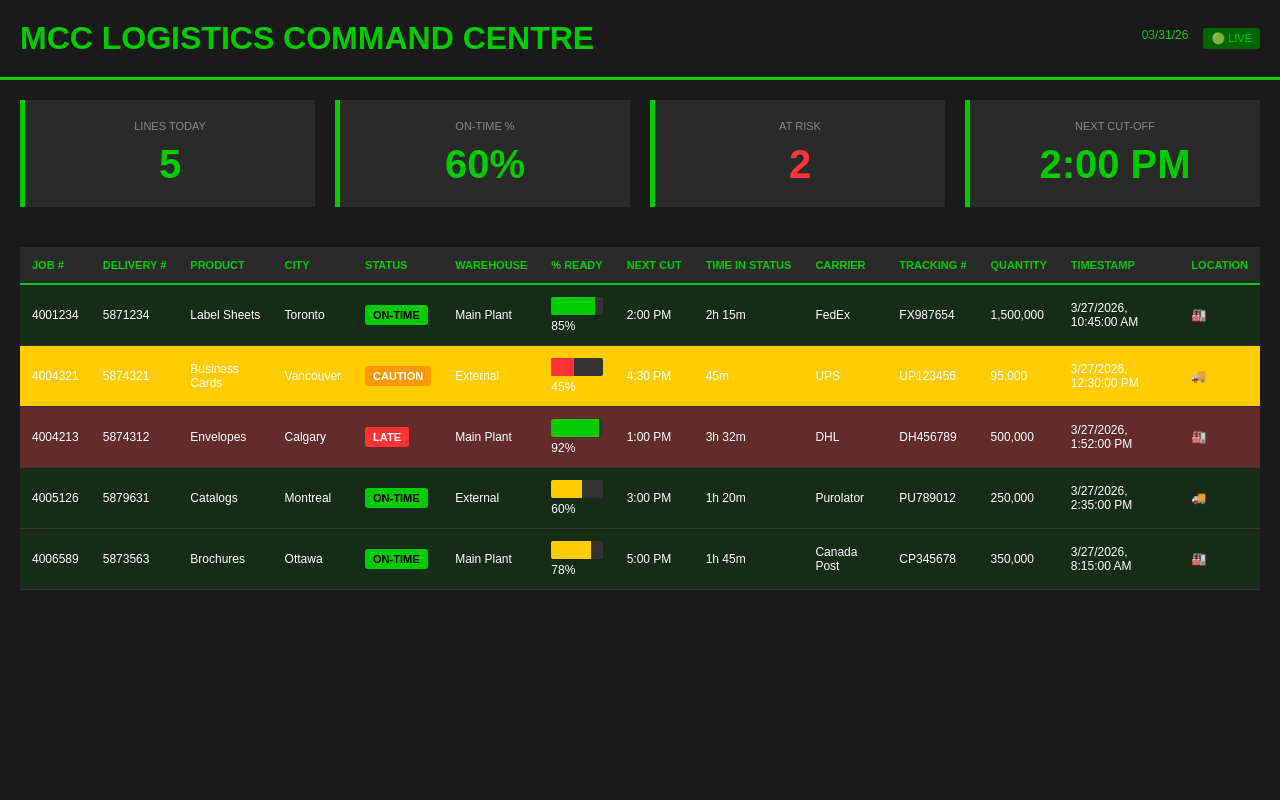
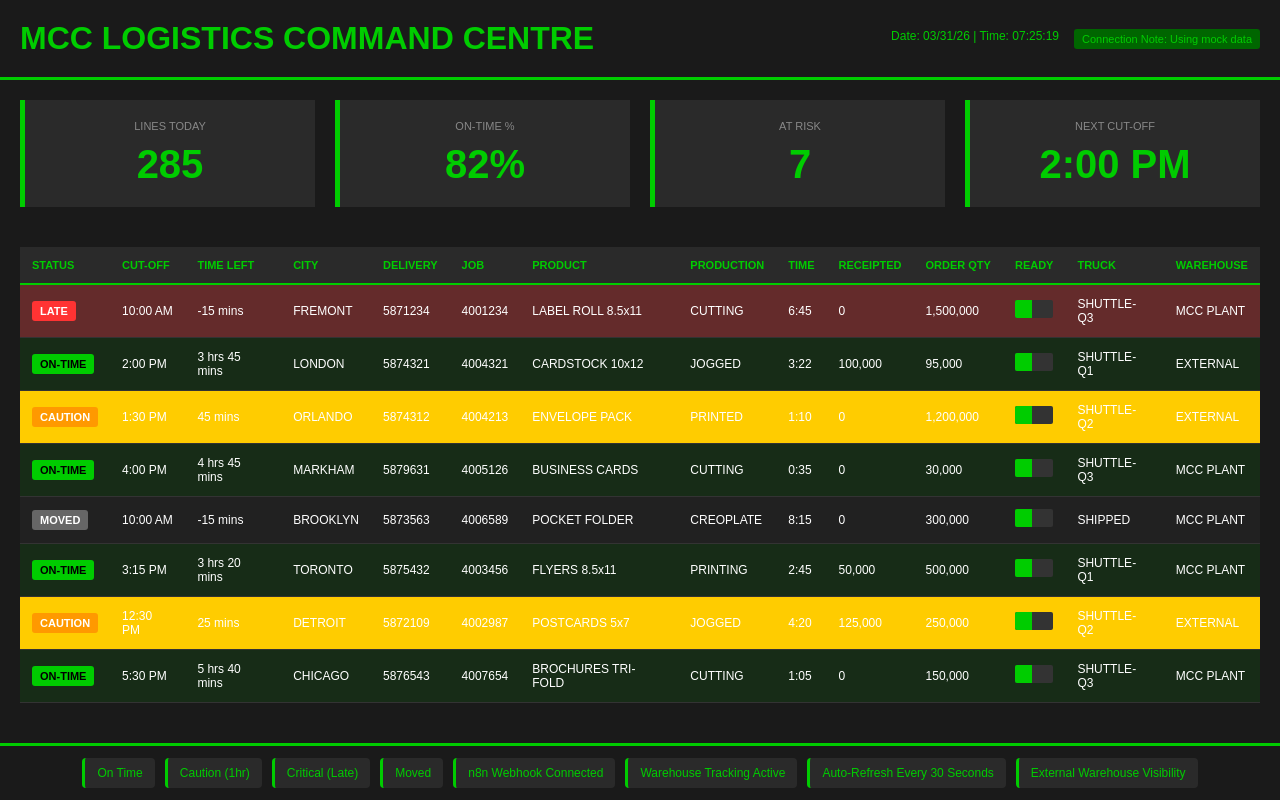
Before and after one commit to ricardo-business-camp/mcc-logistics-dashboard, a React (Create React App) app: page / in a window 1280 px wide. Built offline with nearby package versions, Linux system fonts and the light colour scheme; no server answers.

Commit message:
Update App.js

```diff
--- a/src/App.js
+++ b/src/App.js
@@ -1,260 +1,144 @@
 import React, { useState, useEffect } from 'react';
 import './App.css';
 
-const App = () => {
-  // ============ WEBHOOK URL - UPDATE THIS ============
-  // Replace with your n8n Production Webhook URL
-  const WEBHOOK_URL = 'https://rickie92.app.n8n.cloud/webhook/2fcdbd6-24d5-4982-babc-685ca7e7f3cb';
-  // ===================================================
+function App() {
+  const [time, setTime] = useState(new Date());
+  const [metrics, setMetrics] = useState({
+    linesToday: 285,
+    ontimePercent: 82,
+    atRisk: 7,
+    nextCutoff: '2:00 PM'
+  });
 
-  const [orders, setOrders] = useState([]);
-  const [metrics, setMetrics] = useState({
-    total_orders: 0,
-    orders_shipped: 0,
-    orders_remaining: 0,
-    on_time_percentage: 0,
-    at_risk_count: 0,
-  });
-  const [lastUpdated, setLastUpdated] = useState(new Date());
-  const [loading, setLoading] = useState(true);
-
-  // Fetch data from webhook
-  const fetchDashboardData = async () => {
-    try {
-      setLoading(true);
-      const response = await fetch(WEBHOOK_URL);
-      const data = await response.json();
-
-      if (data && data.orders) {
-        setOrders(data.orders);
-        setMetrics({
-          total_orders: data.total_orders || 0,
-          orders_shipped: data.orders_shipped || 0,
-          orders_remaining: data.orders_remaining || 0,
-          on_time_percentage: data.on_time_percentage || 0,
-          at_risk_count: data.at_risk_count || 0,
-        });
-      }
-      setLastUpdated(new Date());
-    } catch (error) {
-      console.error('Error fetching dashboard data:', error);
-      // Use mock data on error
-      setOrders(MOCK_ORDERS);
-      setMetrics(MOCK_METRICS);
-    } finally {
-      setLoading(false);
-    }
-  };
-
-  // Fetch on mount and set up auto-refresh
   useEffect(() => {
-    fetchDashboardData();
-    const interval = setInterval(fetchDashboardData, 30000); // Refresh every 30 seconds
-    return () => clearInterval(interval);
+    const timer = setInterval(() => {
+      setTime(new Date());
+    }, 1000);
+    return () => clearInterval(timer);
   }, []);
 
-  // Status color function
+  useEffect(() => {
+    const refreshTimer = setInterval(() => {
+      setMetrics(prev => ({
+        linesToday: Math.floor(Math.random() * 50) + 260,
+        ontimePercent: Math.floor(Math.random() * 20) + 75,
+        atRisk: Math.floor(Math.random() * 10) + 2,
+        nextCutoff: '2:00 PM'
+      }));
+    }, 30000);
+    return () => clearInterval(refreshTimer);
+  }, []);
+
   const getStatusClass = (status) => {
-    const statusUpper = status ? status.toUpperCase() : '';
-    if (statusUpper === 'LATE') return 'status-late';
-    if (statusUpper === 'CAUTION') return 'status-caution';
-    if (statusUpper === 'ON-TIME') return 'status-ontime';
-    if (statusUpper === 'MOVED') return 'status-moved';
+    if (status === 'LATE') return 'status-late';
+    if (status === 'CAUTION') return 'status-caution';
+    if (status === 'ON-TIME') return 'status-ontime';
+    if (status === 'MOVED') return 'status-moved';
     return '';
   };
 
-  // Progress bar color
-  const getReadyColor = (percentage) => {
-    if (percentage >= 80) return '#00cc00';
-    if (percentage >= 50) return '#ffcc00';
-    return '#ff3333';
-  };
-
-  // MOCK DATA (fallback)
-  const MOCK_ORDERS = [
-    {
-      delivery_id: '5871234',
-      job_id: '4001234',
-      product: 'Label Sheets',
-      city: 'Toronto',
-      status: 'ON-TIME',
-      warehouse: 'Main Plant',
-      percent_ready: 85,
-      next_cutoff: '2:00 PM',
-      time_in_status: '2h 15m',
-      carrier: 'FedEx',
-      tracking: 'FX987654',
-      order_quantity: 1500000,
-      status_timestamp: '2026-03-27T10:45:00Z',
-    },
-    {
-      delivery_id: '5874321',
-      job_id: '4004321',
-      product: 'Business Cards',
-      city: 'Vancouver',
-      status: 'CAUTION',
-      warehouse: 'External',
-      percent_ready: 45,
-      next_cutoff: '4:30 PM',
-      time_in_status: '45m',
-      carrier: 'UPS',
-      tracking: 'UP123456',
-      order_quantity: 95000,
-      status_timestamp: '2026-03-27T12:30:00Z',
-    },
-    {
-      delivery_id: '5874312',
-      job_id: '4004213',
-      product: 'Envelopes',
-      city: 'Calgary',
-      status: 'LATE',
-      warehouse: 'Main Plant',
-      percent_ready: 92,
-      next_cutoff: '1:00 PM',
-      time_in_status: '3h 32m',
-      carrier: 'DHL',
-      tracking: 'DH456789',
-      order_quantity: 500000,
-      status_timestamp: '2026-03-27T13:52:00Z',
-    },
-    {
-      delivery_id: '5879631',
-      job_id: '4005126',
-      product: 'Catalogs',
-      city: 'Montreal',
-      status: 'ON-TIME',
-      warehouse: 'External',
-      percent_ready: 60,
-      next_cutoff: '3:00 PM',
-      time_in_status: '1h 20m',
-      carrier: 'Purolator',
-      tracking: 'PU789012',
-      order_quantity: 250000,
-      status_timestamp: '2026-03-27T14:35:00Z',
-    },
-    {
-      delivery_id: '5873563',
-      job_id: '4006589',
-      product: 'Brochures',
-      city: 'Ottawa',
-      status: 'ON-TIME',
-      warehouse: 'Main Plant',
-      percent_ready: 78,
-      next_cutoff: '5:00 PM',
-      time_in_status: '1h 45m',
-      carrier: 'Canada Post',
-      tracking: 'CP345678',
-      order_quantity: 350000,
-      status_timestamp: '2026-03-27T08:15:00Z',
-    },
+  const orders = [
+    { status: 'LATE', cutoff: '10:00 AM', timeLeft: '-15 mins', city: 'FREMONT', delivery: '5871234', job: '4001234', product: 'LABEL ROLL 8.5x11', production: 'CUTTING', timeInStatus: '6:45', receipted: 0, orderQty: '1,500,000', orderStatus: 'NOT READY', truck: 'SHUTTLE-Q3', warehouse: 'MCC PLANT' },
+    { status: 'ON-TIME', cutoff: '2:00 PM', timeLeft: '3 hrs 45 mins', city: 'LONDON', delivery: '5874321', job: '4004321', product: 'CARDSTOCK 10x12', production: 'JOGGED', timeInStatus: '3:22', receipted: '100,000', orderQty: '95,000', orderStatus: 'READY', truck: 'SHUTTLE-Q1', warehouse: 'EXTERNAL' },
+    { status: 'CAUTION', cutoff: '1:30 PM', timeLeft: '45 mins', city: 'ORLANDO', delivery: '5874312', job: '4004213', product: 'ENVELOPE PACK', production: 'PRINTED', timeInStatus: '1:10', receipted: 0, orderQty: '1,200,000', orderStatus: 'NOT READY', truck: 'SHUTTLE-Q2', warehouse: 'EXTERNAL' },
+    { status: 'ON-TIME', cutoff: '4:00 PM', timeLeft: '4 hrs 45 mins', city: 'MARKHAM', delivery: '5879631', job: '4005126', product: 'BUSINESS CARDS', production: 'CUTTING', timeInStatus: '0:35', receipted: 0, orderQty: '30,000', orderStatus: 'NOT READY', truck: 'SHUTTLE-Q3', warehouse: 'MCC PLANT' },
+    { status: 'MOVED', cutoff: '10:00 AM', timeLeft: '-15 mins', city: 'BROOKLYN', delivery: '5873563', job: '4006589', product: 'POCKET FOLDER', production: 'CREOPLATE', timeInStatus: '8:15', receipted: 0, orderQty: '300,000', orderStatus: 'NOT READY', truck: 'SHIPPED', warehouse: 'MCC PLANT' },
+    { status: 'ON-TIME', cutoff: '3:15 PM', timeLeft: '3 hrs 20 mins', city: 'TORONTO', delivery: '5875432', job: '4003456', product: 'FLYERS 8.5x11', production: 'PRINTING', timeInStatus: '2:45', receipted: '50,000', orderQty: '500,000', orderStatus: 'NOT READY', truck: 'SHUTTLE-Q1', warehouse: 'MCC PLANT' },
+    { status: 'CAUTION', cutoff: '12:30 PM', timeLeft: '25 mins', city: 'DETROIT', delivery: '5872109', job: '4002987', product: 'POSTCARDS 5x7', production: 'JOGGED', timeInStatus: '4:20', receipted: '125,000', orderQty: '250,000', orderStatus: 'NOT READY', truck: 'SHUTTLE-Q2', warehouse: 'EXTERNAL' },
+    { status: 'ON-TIME', cutoff: '5:30 PM', timeLeft: '5 hrs 40 mins', city: 'CHICAGO', delivery: '5876543', job: '4007654', product: 'BROCHURES TRI-FOLD', production: 'CUTTING', timeInStatus: '1:05', receipted: 0, orderQty: '150,000', orderStatus: 'NOT READY', truck: 'SHUTTLE-Q3', warehouse: 'MCC PLANT' }
   ];
 
-  const MOCK_METRICS = {
-    total_orders: 5,
-    orders_shipped: 2,
-    orders_remaining: 3,
-    on_time_percentage: 60,
-    at_risk_count: 2,
-  };
-
-  const displayOrders = orders.length > 0 ? orders : MOCK_ORDERS;
-  const displayMetrics = metrics.total_orders > 0 ? metrics : MOCK_METRICS;
+  const dateStr = String(time.getMonth() + 1).padStart(2, '0') + '/' + String(time.getDate()).padStart(2, '0') + '/' + String(time.getFullYear()).slice(-2);
+  const timeStr = String(time.getHours()).padStart(2, '0') + ':' + String(time.getMinutes()).padStart(2, '0') + ':' + String(time.getSeconds()).padStart(2, '0');
 
   return (
     <div className="dashboard">
-      {/* HEADER */}
-      <header className="dashboard-header">
+      <div className="dashboard-header">
         <h1>MCC LOGISTICS COMMAND CENTRE</h1>
         <div className="header-info">
-          <span className="date">
-            {lastUpdated.toLocaleDateString('en-US', { month: '2-digit', day: '2-digit', year: '2-digit' })}
-          </span>
-          <span className={`status ${loading ? 'loading' : 'live'}`}>
-            {loading ? '⏳ UPDATING' : '🟢 LIVE'}
-          </span>
+          <span className="date">Date: {dateStr} | Time: {timeStr}</span>
+          <span className="status">Connection Note: Using mock data</span>
         </div>
-      </header>
+      </div>
 
-      {/* METRICS CARDS */}
-      <section className="metrics-section">
+      <div className="metrics-section">
         <div className="metric-card">
           <div className="metric-label">LINES TODAY</div>
-          <div className="metric-value">{displayMetrics.total_orders}</div>
+          <div className="metric-value">{metrics.linesToday}</div>
         </div>
         <div className="metric-card">
           <div className="metric-label">ON-TIME %</div>
-          <div className="metric-value">{displayMetrics.on_time_percentage}%</div>
+          <div className="metric-value">{metrics.ontimePercent}%</div>
         </div>
         <div className="metric-card">
           <div className="metric-label">AT RISK</div>
-          <div className="metric-value" style={{ color: '#ff3333' }}>{displayMetrics.at_risk_count}</div>
+          <div className="metric-value">{metrics.atRisk}</div>
         </div>
         <div className="metric-card">
           <div className="metric-label">NEXT CUT-OFF</div>
-          <div className="metric-value">2:00 PM</div>
+          <div className="metric-value">{metrics.nextCutoff}</div>
         </div>
-      </section>
+      </div>
 
-      {/* SHIPPING TABLE */}
-      <section className="table-section">
+      <div className="table-section">
         <table className="shipping-table">
           <thead>
             <tr>
-              <th>JOB #</th>
-              <th>DELIVERY #</th>
+              <th>STATUS</th>
+              <th>CUT-OFF</th>
+              <th>TIME LEFT</th>
+              <th>CITY</th>
+              <th>DELIVERY</th>
+              <th>JOB</th>
               <th>PRODUCT</th>
-              <th>CITY</th>
-              <th>STATUS</th>
+              <th>PRODUCTION</th>
+              <th>TIME</th>
+              <th>RECEIPTED</th>
+              <th>ORDER QTY</th>
+              <th>READY</th>
+              <th>TRUCK</th>
               <th>WAREHOUSE</th>
-              <th>% READY</th>
-              <th>NEXT CUT</th>
-              <th>TIME IN STATUS</th>
-              <th>CARRIER</th>
-              <th>TRACKING #</th>
-              <th>QUANTITY</th>
-              <th>TIMESTAMP</th>
-              <th>LOCATION</th>
             </tr>
           </thead>
           <tbody>
-            {displayOrders.map((order, index) => (
-              <tr key={index} className={getStatusClass(order.status)}>
-                <td>{order.job_id}</td>
-                <td>{order.delivery_id}</td>
-                <td>{order.product}</td>
-                <td>{order.city}</td>
-                <td>
-                  <span className="status-badge">{order.status}</span>
-                </td>
-                <td>{order.warehouse}</td>
-                <td>
-                  <div className="progress-bar">
-                    <div
-                      className="progress-fill"
-                      style={{
-                        width: `${order.percent_ready}%`,
-                        backgroundColor: getReadyColor(order.percent_ready),
-                      }}
-                    ></div>
-                  </div>
-                  <span className="progress-text">{order.percent_ready}%</span>
-                </td>
-                <td>{order.next_cutoff}</td>
-                <td>{order.time_in_status}</td>
-                <td>{order.carrier}</td>
-                <td>{order.tracking}</td>
-                <td>{order.order_quantity.toLocaleString()}</td>
-                <td>{new Date(order.status_timestamp).toLocaleString()}</td>
-                <td>
-                  {order.warehouse === 'Main Plant' ? '🏭' : '🚚'}
-                </td>
-              </tr>
-            ))}
+            {orders.map(function(order, idx) {
+              return (
+                <tr key={idx} className={getStatusClass(order.status)}>
+                  <td><span className="status-badge">{order.status}</span></td>
+                  <td>{order.cutoff}</td>
+                  <td>{order.timeLeft}</td>
+                  <td>{order.city}</td>
+                  <td>{order.delivery}</td>
+                  <td>{order.job}</td>
+                  <td>{order.product}</td>
+                  <td>{order.production}</td>
+                  <td>{order.timeInStatus}</td>
+                  <td>{order.receipted}</td>
+                  <td>{order.orderQty}</td>
+                  <td><div className="progress-bar"><div className="progress-fill green" style={{width: '45%'}}></div></div></td>
+                  <td>{order.truck}</td>
+                  <td>{order.warehouse}</td>
+                </tr>
+              );
+            })}
           </tbody>
         </table>
-      </section>
+      </div>
+
+      <div className="dashboard-footer">
+        <div className="footer-status">
+          <span className="status-item">On Time</span>
+          <span className="status-item">Caution (1hr)</span>
+          <span className="status-item">Critical (Late)</span>
+          <span className="status-item">Moved</span>
+          <span className="status-item">n8n Webhook Connected</span>
+          <span className="status-item">Warehouse Tracking Active</span>
+          <span className="status-item">Auto-Refresh Every 30 Seconds</span>
+          <span className="status-item">External Warehouse Visibility</span>
+        </div>
+      </div>
     </div>
   );
-};
+}
 
 export default App;
```
